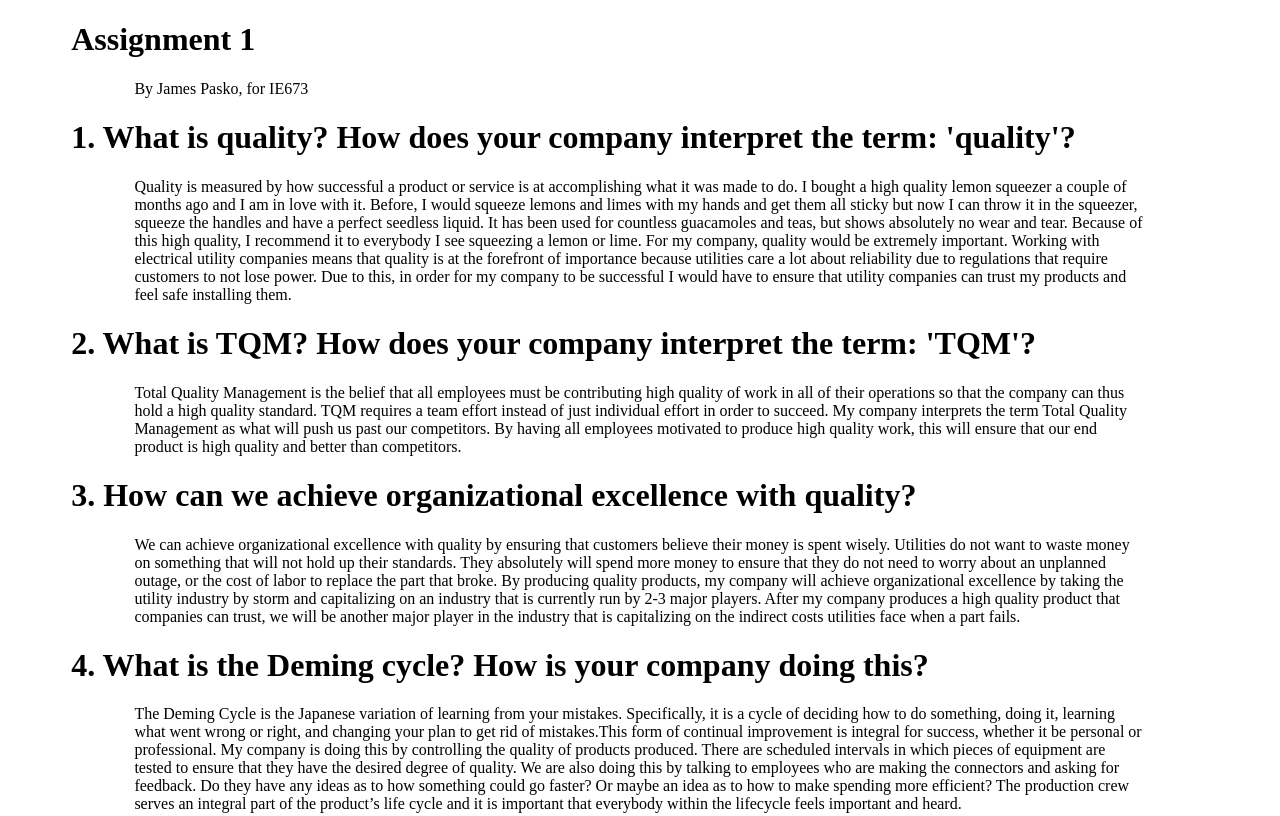
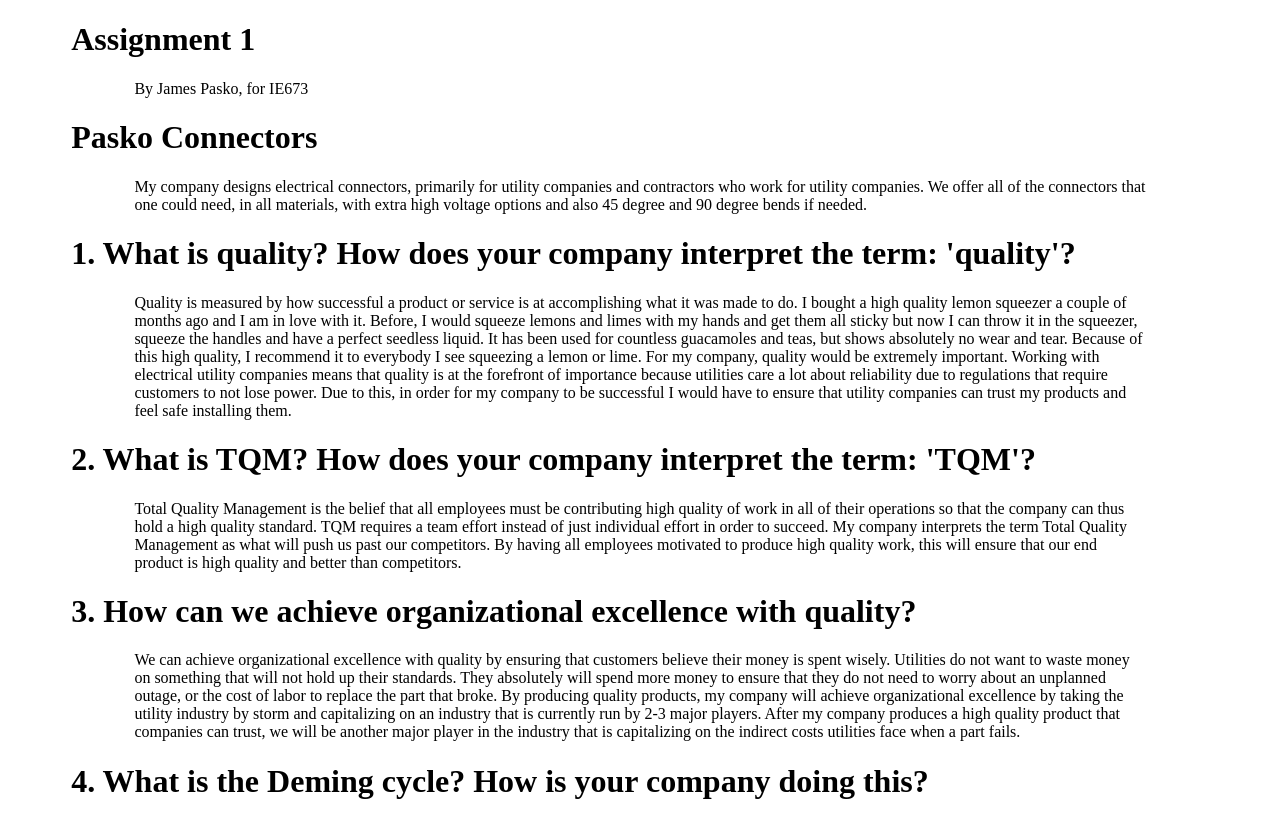
Before and after one commit to 6footthree/6footthree.github.io, a plain HTML site: page assignment1.html in a window 1280 px wide. Shown: the top 816 px of the page. Drawn offline with Linux system fonts and the light colour scheme.

Commit message:
Update assignment1.html

```diff
--- a/assignment1.html
+++ b/assignment1.html
@@ -17,6 +17,8 @@
   <body>
     <h1>Assignment 1</h1>
     <p>By James Pasko, for IE673</p>
+    <h1> Pasko Connectors </h1>
+    <p> My company designs electrical connectors, primarily for utility companies and contractors who work for utility companies. We offer all of the connectors that one could need, in all materials, with extra high voltage options and also 45 degree and 90 degree bends if needed. </p>
     <h1>1.    What is quality? How does your company interpret the term: 'quality'?</h1>
     <p>Quality is measured by how successful a product or service is at accomplishing what it was made to do. I bought a high quality lemon squeezer a couple of months ago and I am in love with it. Before, I would squeeze lemons and limes with my hands and get them all sticky but now I can throw it in the squeezer, squeeze the handles and have a perfect seedless liquid. It has been used for countless guacamoles and teas, but shows absolutely no wear and tear. Because of this high quality, I recommend it to everybody I see squeezing a lemon or lime. For my company, quality would be extremely important. Working with electrical utility companies means that quality is at the forefront of importance because utilities care a lot about reliability due to regulations that require customers to not lose power. Due to this, in order for my company to be successful I would have to ensure that utility companies can trust my products and feel safe installing them.</p>
     <h1>2.    What is TQM? How does your company interpret the term: 'TQM'?</h1>
```
